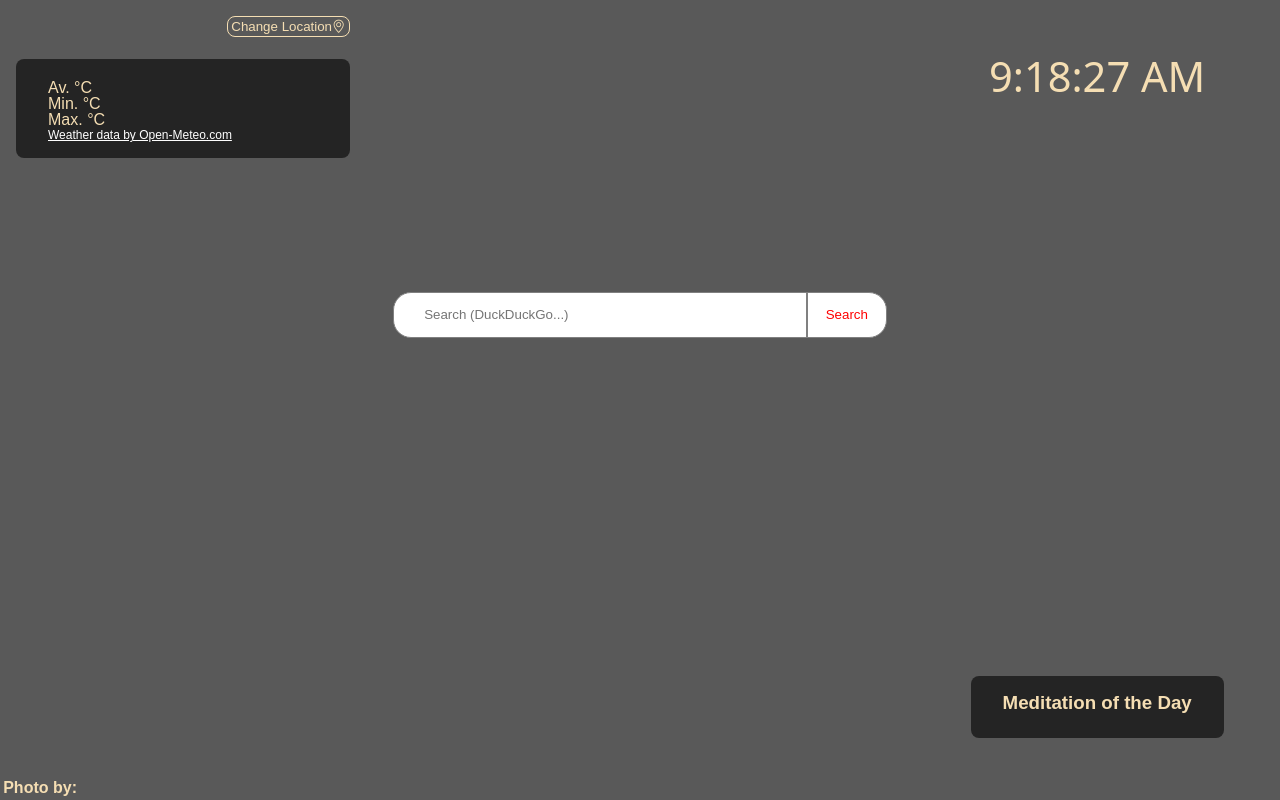
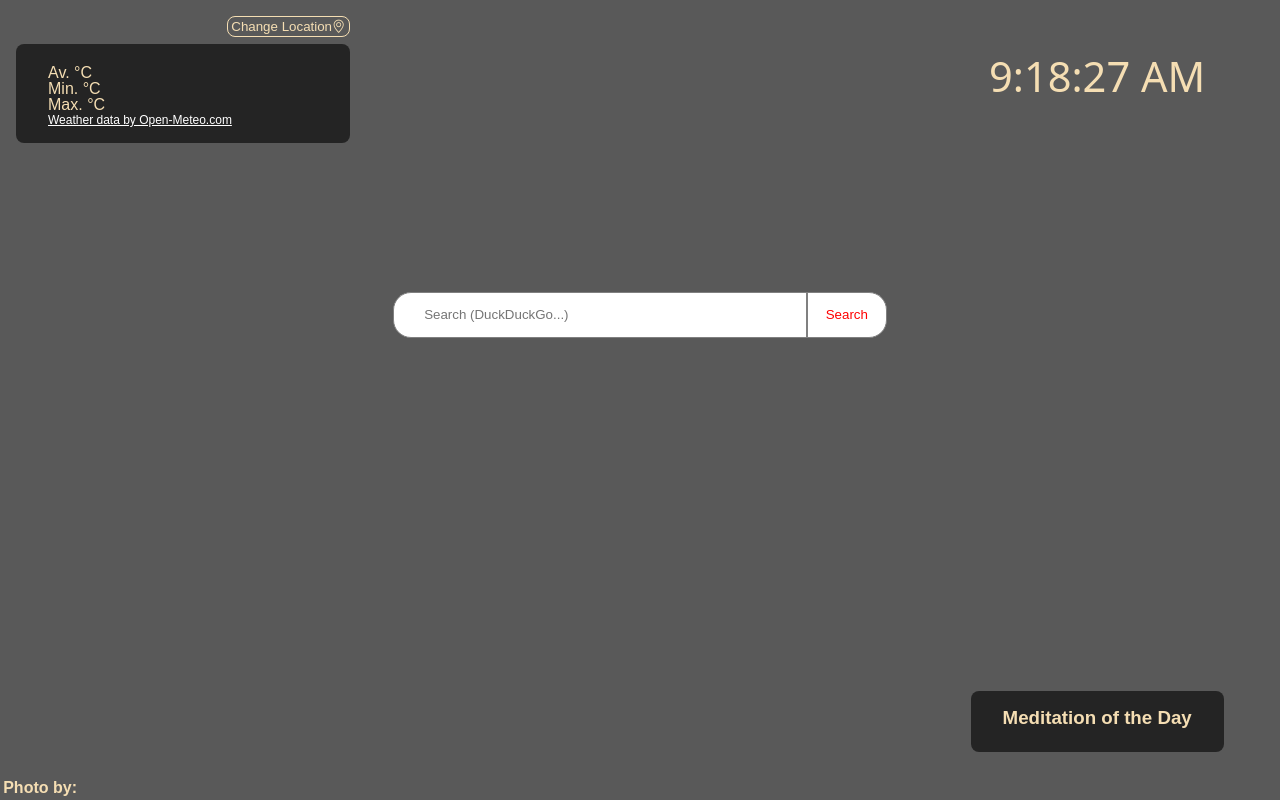
Before and after one commit to zenidreney/start-page, a plain HTML site: page index.html in a window 1280 px wide. Drawn offline with nearby package versions, Linux system fonts and the light colour scheme; no server answers; a web font is replaced by a local one.

Commit message:
minor style change

```diff
--- a/index.css
+++ b/index.css
@@ -90,7 +90,7 @@ button:focus {
     flex-direction: column;
     /*justify-content: center;*/
     /*align-items: center;*/
-    margin-bottom: 0.3em;
+    margin-bottom: 0.25em;
 }
 
 .grid-item-1 > div > p {
@@ -215,7 +215,7 @@ button:focus {
     background-color: rgba(0, 0, 0, 0.6);
     padding: 1em 2em;
     border-radius: 8px;
-    margin: 0.9em 0;
+
 }
 
 .visible {
```
